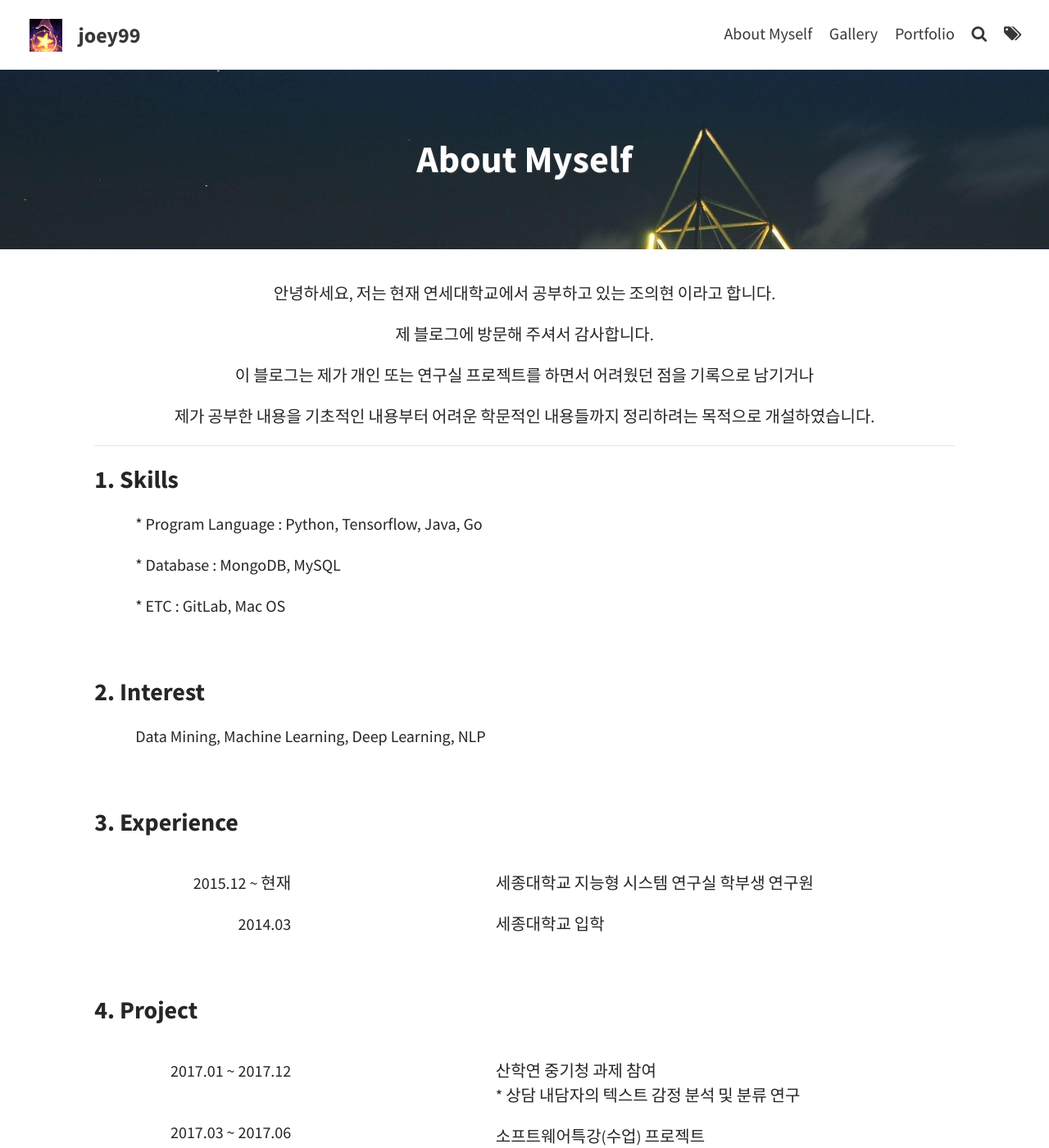
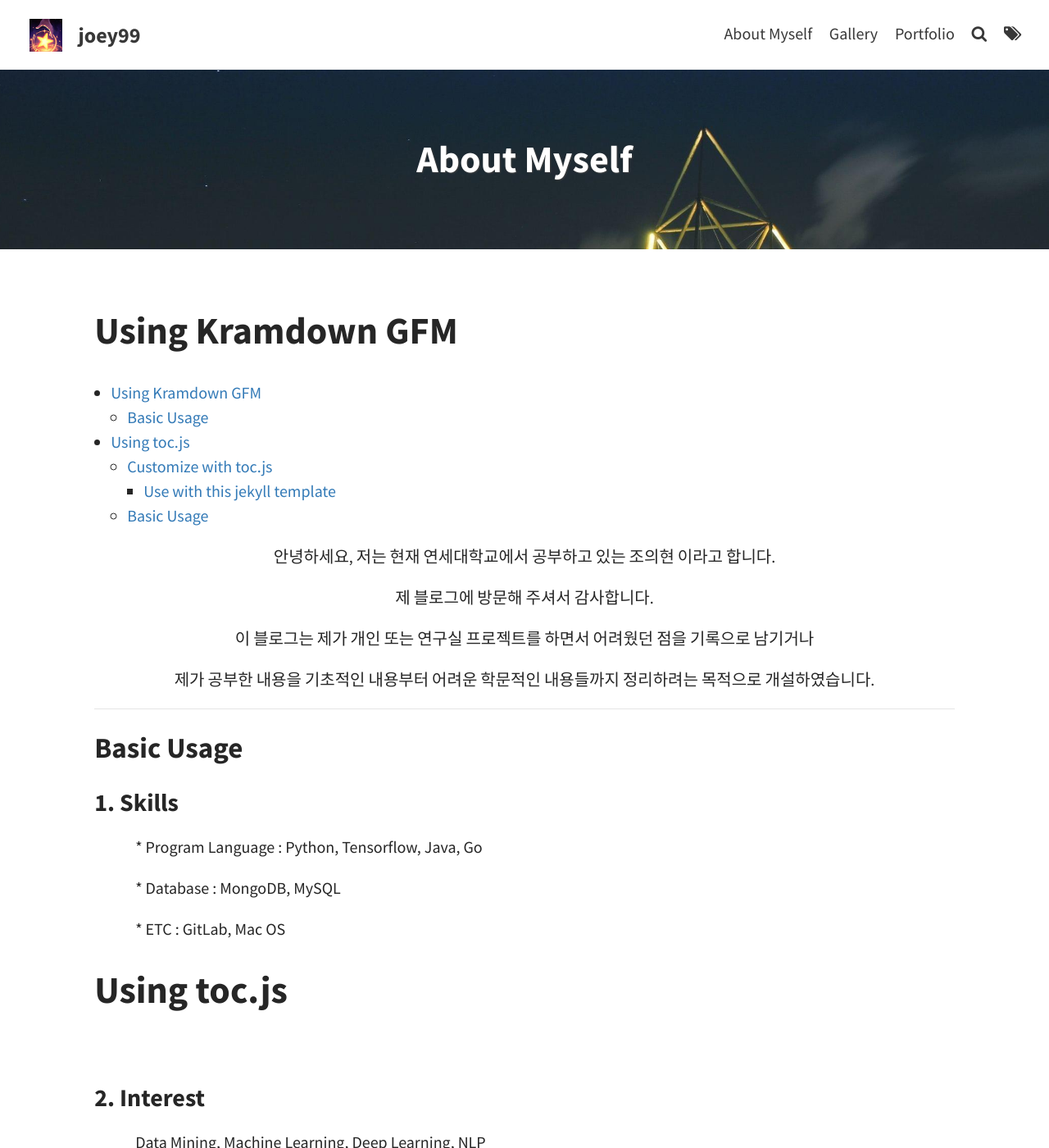
Before and after one commit to joyhyun99/joyhyun99.github.io, a Jekyll site: the page built from pages/about.md, in a window 1280 px wide and 1400 px high. Shown: the whole window at 82% size. Built offline with Jekyll 4.4.1, drawn with Linux system fonts in a browser that asks for light colours; some of the changed text lies outside the part shown.

Commit message:
Update about.md

```diff
--- a/pages/about.md
+++ b/pages/about.md
@@ -17,6 +17,9 @@ tags: [About, Archive]
 }
 </style>
 
+# Using Kramdown GFM <!--more-->
+* TOC
+{:toc}
 
 <center>
 
@@ -31,6 +34,7 @@ tags: [About, Archive]
 </center>
 
 ---------------------------
+## Basic Usage
 
 <h3>1. Skills</h3>
 
@@ -40,6 +44,7 @@ tags: [About, Archive]
 
  <p class="text"> * ETC : GitLab, Mac OS</p>
 
+# Using toc.js
 
 <br>
 <h3>2. Interest</h3>
@@ -48,6 +53,8 @@ tags: [About, Archive]
    <p class="text"> Data Mining, Machine Learning, Deep Learning, NLP </p>
 
 <br>
+
+## Customize with toc.js
 
 <h3>3. Experience</h3>
 
@@ -63,6 +70,8 @@ tags: [About, Archive]
 
 <br><br><br><br><br>
 
+### Use with this jekyll template
+
 <h3>4. Project</h3>
 <div id="jb-sidebar">
 	<p>2017.01 ~ 2017.12</p>
@@ -75,6 +84,8 @@ tags: [About, Archive]
     <br><br><br><br><br><br>
     <p>2015.09 ~ 2015.12</p>
 </div>
+
+## Basic Usage
 
 <div id="jb-content">
     <p>산학연 중기청 과제 참여<br>
```
